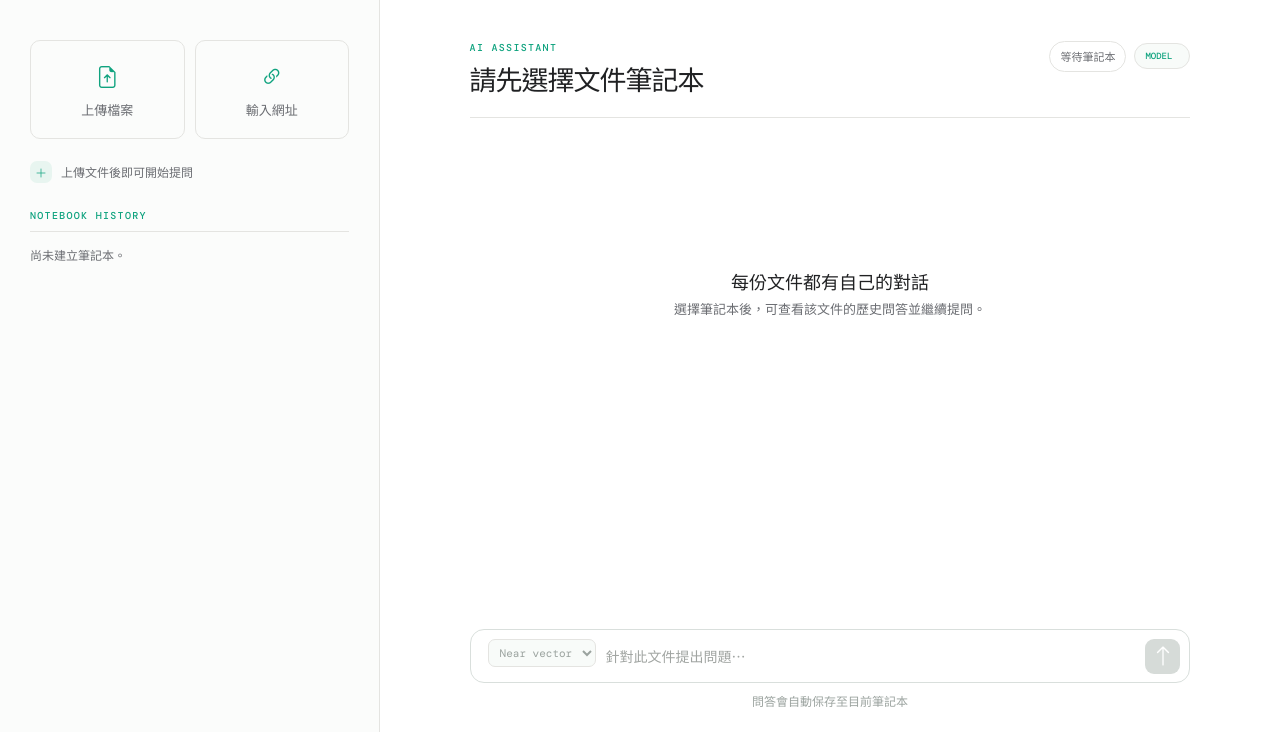
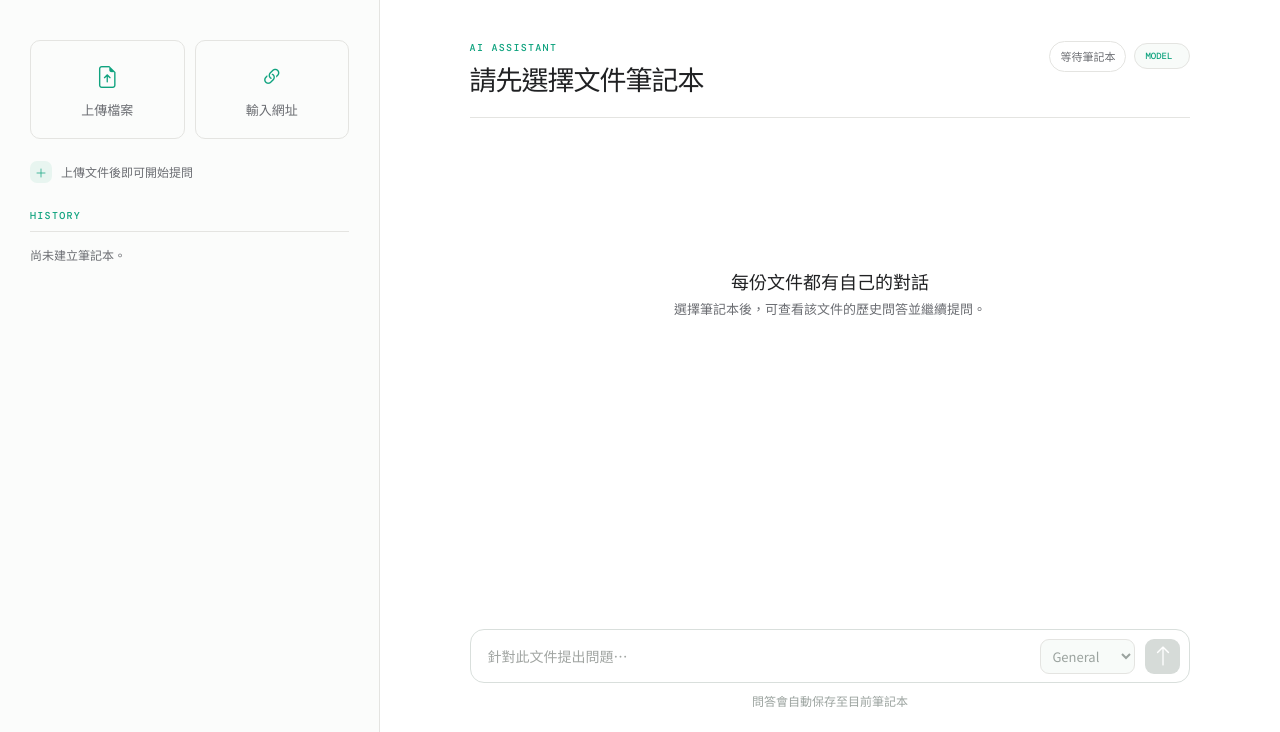
Before and after one commit to YuTzu2003/FeedbackLoop-AI, a Flask app: template templates/index.html in a window 1280 px wide. Shown: the part 68-800 px from the top of the page. Run offline with Flask 3, Linux system fonts and the light colour scheme; the template is opened without the code that fills it, so the values that code supplies are empty; parts of the project's set-up code (start-up, migrations or seed data) failed here and were passed over.

Commit message:
新增回答模式--一般和思考

```diff
--- a/static/css/style.css
+++ b/static/css/style.css
@@ -581,14 +581,15 @@ body {
 }
 
 .question-box select {
-    width: 108px;
-    margin: 0 0 7px;
-    padding: 5px 7px;
+    width: 95px;
+    height: 35px;
+    margin: 0;
+    padding: 0 7px;
     border: 1px solid var(--line);
-    border-radius: 7px;
+    border-radius: 9px;
     background: #f8fbf9;
     color: #3c4e47;
-    font: 11px 'DM Mono'
+    font: 13px 'Noto Sans TC';
 }
 
 .question-box select:disabled {
--- a/templates/index.html
+++ b/templates/index.html
@@ -32,7 +32,7 @@
           aria-hidden="true"></i></span><span>上傳文件後即可開始提問</span></div>
 
     <div style="margin-top: 15px;">
-      <p class="eyebrow">NOTEBOOK HISTORY</p>
+      <p class="eyebrow">HISTORY</p>
     </div>
     <div id="notebookList" class="notebook-list">
       <p>尚未建立筆記本。</p>
@@ -54,9 +54,16 @@
         <p>選擇筆記本後，可查看該文件的歷史問答並繼續提問。</p>
       </div>
     </div>
-    <form id="questionForm" class="question-box"><select id="searchMode" aria-label="Search mode" disabled><option value="near_vector" selected>Near vector</option><option value="hybrid">Hybrid</option></select><textarea id="question" rows="1" placeholder="針對此文件提出問題…"
-        disabled></textarea><button id="askButton" type="submit" disabled aria-label="送出問題"><i class="bi bi-arrow-up"
-          aria-hidden="true"></i></button></form>
+    <form id="questionForm" class="question-box">
+      <textarea id="question" rows="1" placeholder="針對此文件提出問題…" disabled></textarea>
+      <select id="searchMode" aria-label="搜尋模式" disabled>
+        <option value="near_vector" selected>General</option>
+        <option value="hybrid">Think</option>
+      </select>
+      <button id="askButton" type="submit" disabled aria-label="送出問題">
+        <i class="bi bi-arrow-up" aria-hidden="true"></i>
+      </button>
+    </form>
     <p class="helper">問答會自動保存至目前筆記本</p>
   </section>
 </main>
```
Also changed, not shown: test/test_rrf_retrieval.py (deleted, +0 -21 lines), 1 other file.
